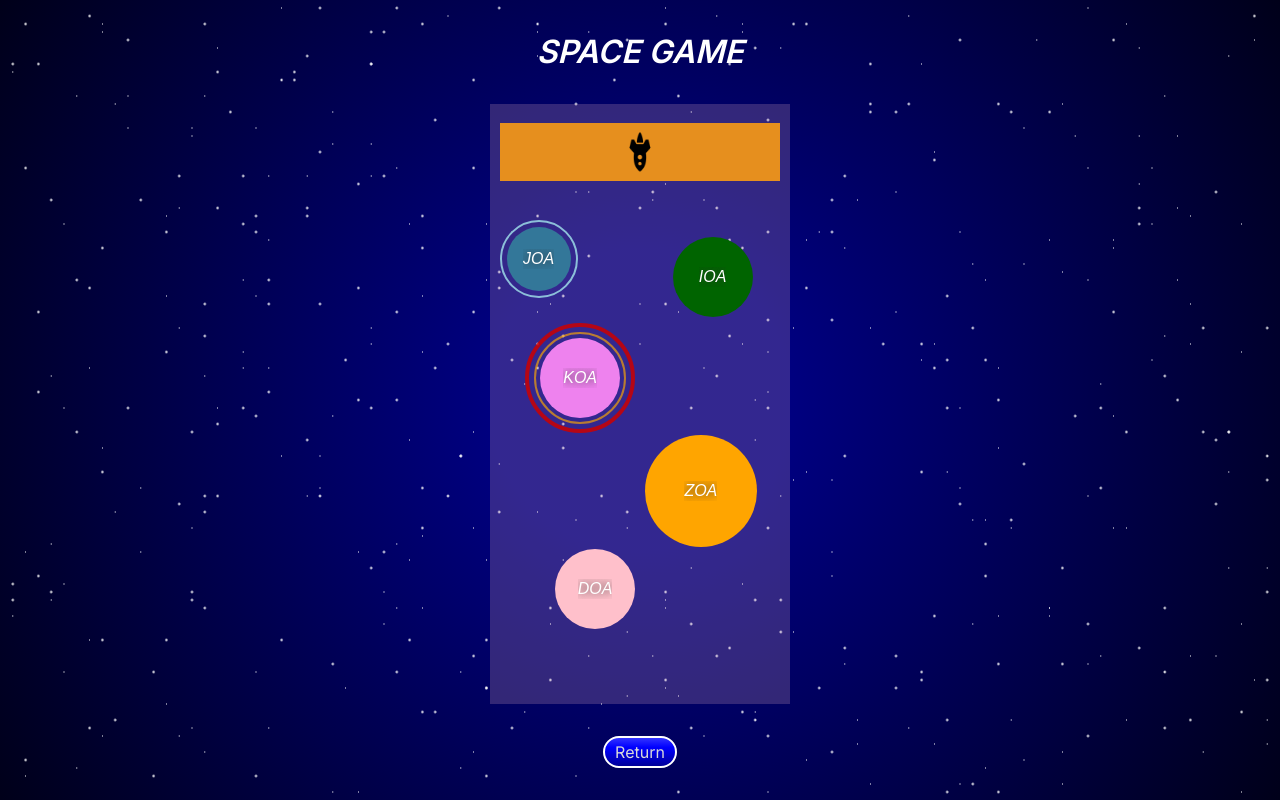
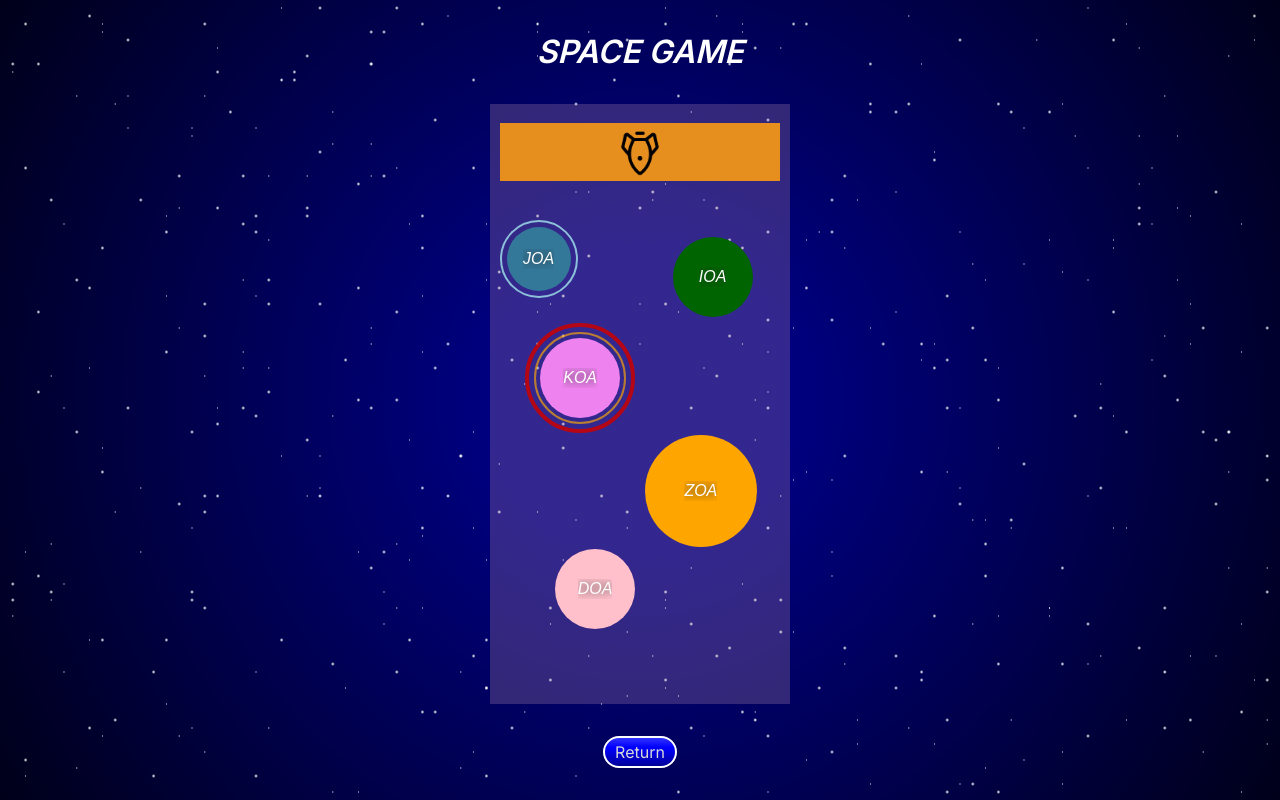
Before and after one commit to franco-ortega/space-game, a Next.js app: page /game in a window 1280 px wide. Built offline with nearby package versions, Linux system fonts and the light colour scheme.

Commit message:
switch back to Rocket2

```diff
--- a/app/components/game/GameBoard.tsx
+++ b/app/components/game/GameBoard.tsx
@@ -1,6 +1,6 @@
 'use client';
 
-import testShip from '/public/spaceships/rocket_1.png';
+import testShip from '/public/spaceships/rocket_2.png';
 import planets from '../../data/planets.json';
 import zones from '../../data/zones.json';
 import createPlanet from '@/app/utils/createPlanet';
--- a/app/components/spaceship/Spaceship.module.css
+++ b/app/components/spaceship/Spaceship.module.css
@@ -12,6 +12,8 @@
 	height: 50px;
 
 	margin: auto;
+
+	transition: all 500ms ease-in;
 }
 
 .Spaceship img {
```
